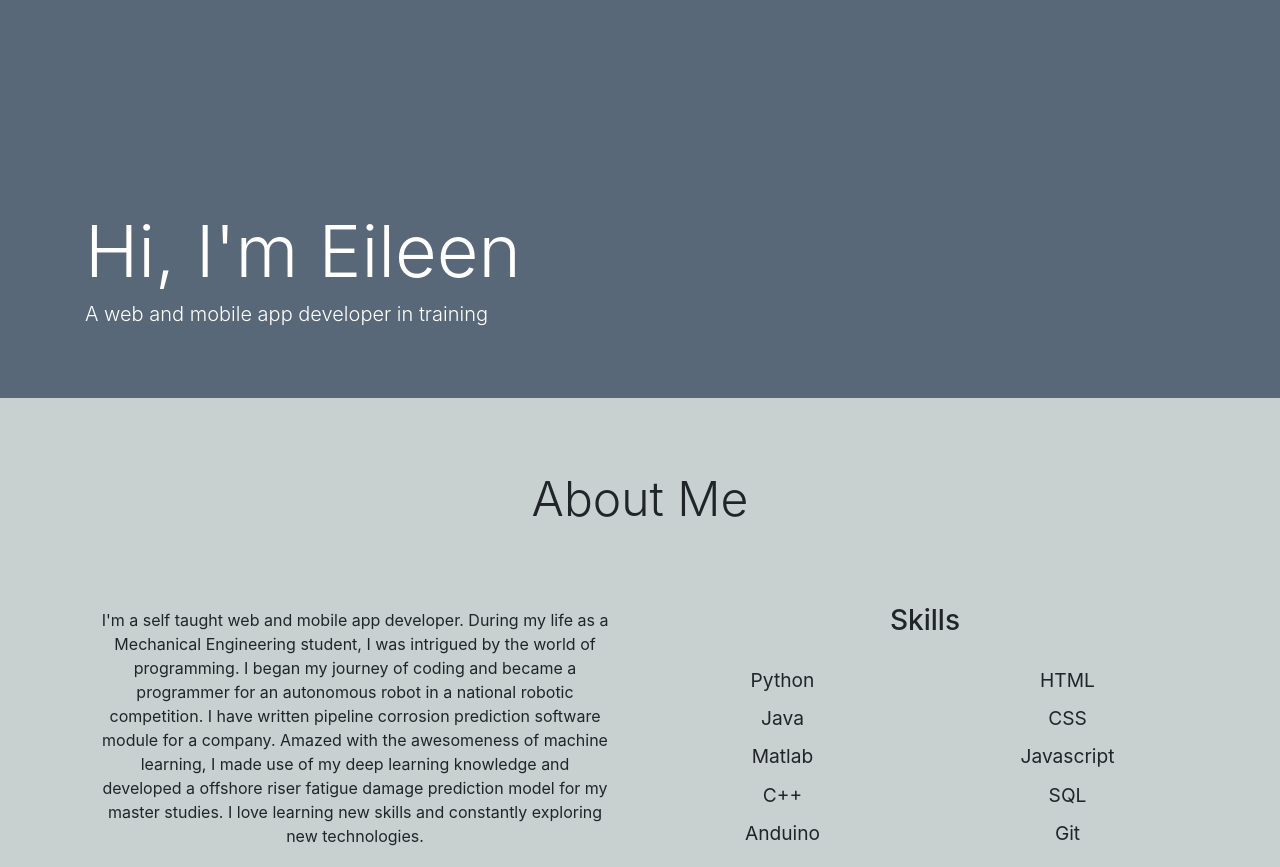
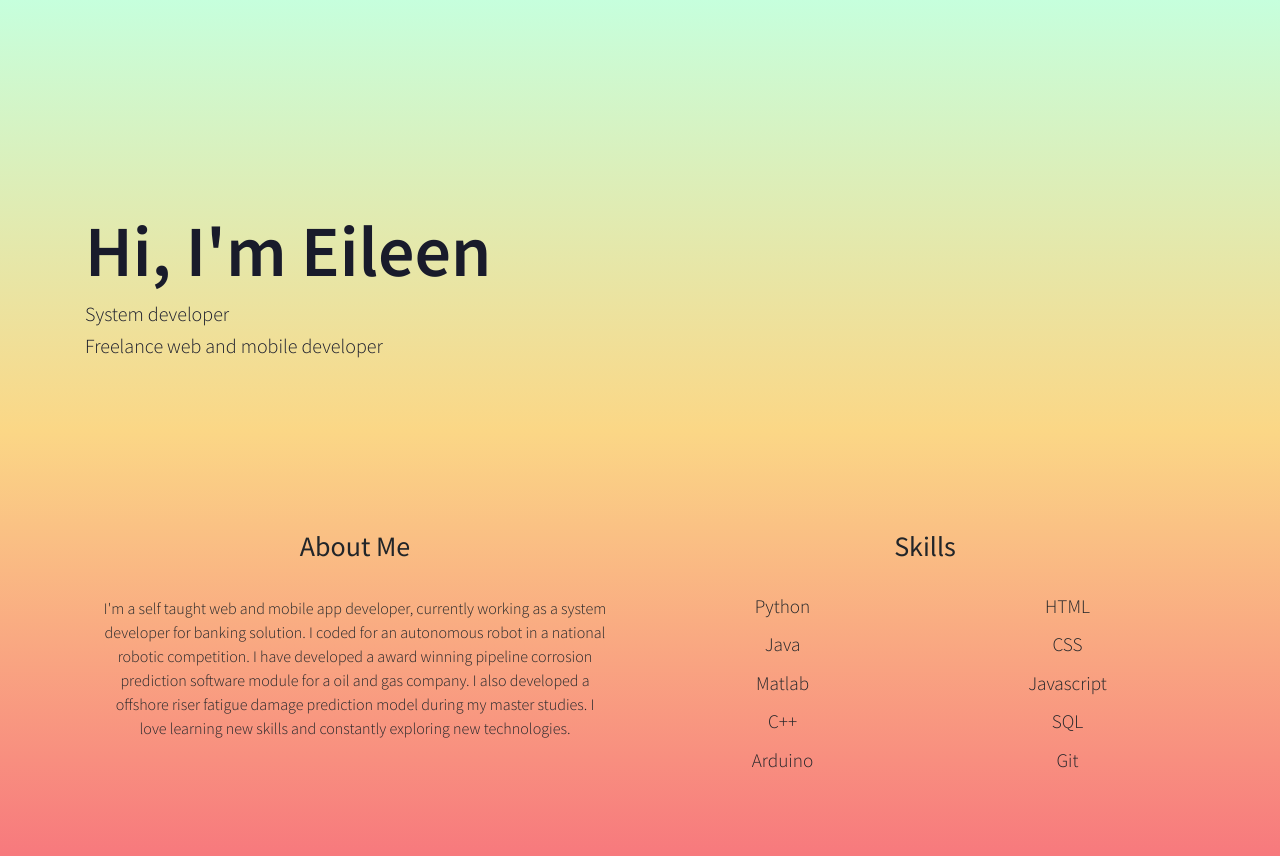
Before and after one commit to eileenwong9305/eileenwong9305.github.io, a plain HTML site: page index.html in a window 1280 px wide. Shown: the top 867 px of the page. Drawn offline with nearby package versions, Linux system fonts and the light colour scheme.

Commit message:
Modified css

```diff
--- a/index.html
+++ b/index.html
@@ -6,21 +6,27 @@
 	<link rel="stylesheet" href="https://stackpath.bootstrapcdn.com/bootstrap/4.1.3/css/bootstrap.min.css" integrity="sha384-MCw98/SFnGE8fJT3GXwEOngsV7Zt27NXFoaoApmYm81iuXoPkFOJwJ8ERdknLPMO" crossorigin="anonymous">
 	<link rel="stylesheet" href="https://cdnjs.cloudflare.com/ajax/libs/font-awesome/4.7.0/css/font-awesome.min.css">
 	<link rel="stylesheet" type="text/css" href="style.css">
+	<link href="https://fonts.googleapis.com/css?family=Lato:100,300,400,700|Source+Sans+Pro:300,400,600,700&display=swap" rel="stylesheet">
 	<title>Eileen Wong Portfolio</title>
 </head>
 <body>
 	<header class="banner jumbotron jumbotron-fluid">
 		<div class="container">
 			<h1 class="display-3">Hi, I'm Eileen</h1>
-			<h3 class="lead">A web and mobile app developer in training</h3>
+			<h3 class="lead">System developer</h3>
+			<h3 class="lead">Freelance web and mobile developer</h3>
 		</div>
 	</header>
 	<section class="about">
 		<div class="container text-center">
-			<h2 class="display-4 subheading">About Me</h2>
+			<!-- <h2 class="display-4 subheading">About Me</h2> -->
 			<div class="row">
 				<div class="col-sm-6">
-					<p class="bio">I'm a self taught web and mobile app developer. During my life as a Mechanical Engineering student, I was intrigued by the world of programming. I began my journey of coding and became a programmer for an autonomous robot in a national robotic competition. I have written pipeline corrosion prediction software module for a company. Amazed with the awesomeness of machine learning, I made use of my deep learning knowledge and developed a offshore riser fatigue damage prediction model for my master studies. I love learning new skills and constantly exploring new technologies.
+					<h3 class="sub-subheading">About Me</h2>
+					<p class="bio">I'm a self taught web and mobile app developer, currently working as a system developer for banking solution.
+						I coded for an autonomous robot in a national robotic competition. I have developed a award winning pipeline corrosion prediction software
+						module for a oil and gas company. I also developed a offshore riser fatigue damage prediction model during my master studies.
+						I love learning new skills and constantly exploring new technologies.
 					</p>
 				</div>
 				<div class="col-sm-6 text-align">
@@ -32,7 +38,7 @@
 								<li>Java</li>
 								<li>Matlab</li>
 								<li>C++</li>
-								<li>Anduino</li>
+								<li>Arduino</li>
 							</ul>
 						</div>
 						<div class="col-sm-6">
--- a/style.css
+++ b/style.css
@@ -1,8 +1,7 @@
-@import url('https://fonts.googleapis.com/css?family=Heebo:100,300,400,500,700,800,900|Montserrat|Merriweather');
-
 body {
   margin: auto;
   padding: auto;
+  font-family: 'Source Sans Pro', Arial, sans-serif;
 }
 
 p {
@@ -10,22 +9,28 @@ p {
 }
 
 .banner {
-	background: #586878;
-	color: white;
+	background: #FBD786;  /* fallback for old browsers */
+	background: -webkit-linear-gradient(to bottom, #C6FFDD, #FBD786);  /* Chrome 10-25, Safari 5.1-6 */
+	background: linear-gradient(to bottom, #C6FFDD, #FBD786); /* W3C, IE 10+/ Edge, Firefox 16+, Chrome 26+, Opera 12+, Safari 7+ */
+	color: #191b2b;
 	margin-bottom: 0;
 }
 
 .banner h1 {
 	margin-top: 2em;
+	font-weight: 600;
 }
 
 .about {
-	background: #c8d0d0;
+	background: #FBD786;  /* fallback for old browsers */
+	background: -webkit-linear-gradient(to bottom, #FBD786, #f7797d);  /* Chrome 10-25, Safari 5.1-6 */
+	background: linear-gradient(to bottom, #FBD786, #f7797d); /* W3C, IE 10+/ Edge, Firefox 16+, Chrome 26+, Opera 12+, Safari 7+ */
 	padding: 4.5em 0;
 }
 .subheading {
 	margin-bottom: 1em;
 	font-size: 3em;
+	font-weight: 400;
 }
 
 .project {
@@ -38,14 +43,17 @@ p {
 }
 .bio {
 	margin: 2em 1em 1em 1em;
+	font-weight: 300;
 }
 .sub-subheading {
 	margin: 1em;
+	font-weight: 400;
 }
 .skill-list {
 	list-style: none;
 	padding: 0;
 	margin: 0;
+	font-weight: 300;
 }
 
 .skill-list li {
@@ -58,8 +66,7 @@ p {
 }
 
 .contact {
-	background: #343e48;
-	color: white;
+	background: #feb47b;
 	padding: 4.5em 0 1em 0;
 }
 
@@ -74,3 +81,8 @@ p {
 	padding: 1em;
 	font-size: 1.2em;
 }
+
+.card-text:last-child {
+	margin-bottom: 0;
+	font-weight: 300;
+}
```
Also changed, not shown: background.jpg (added), 2 other files.
